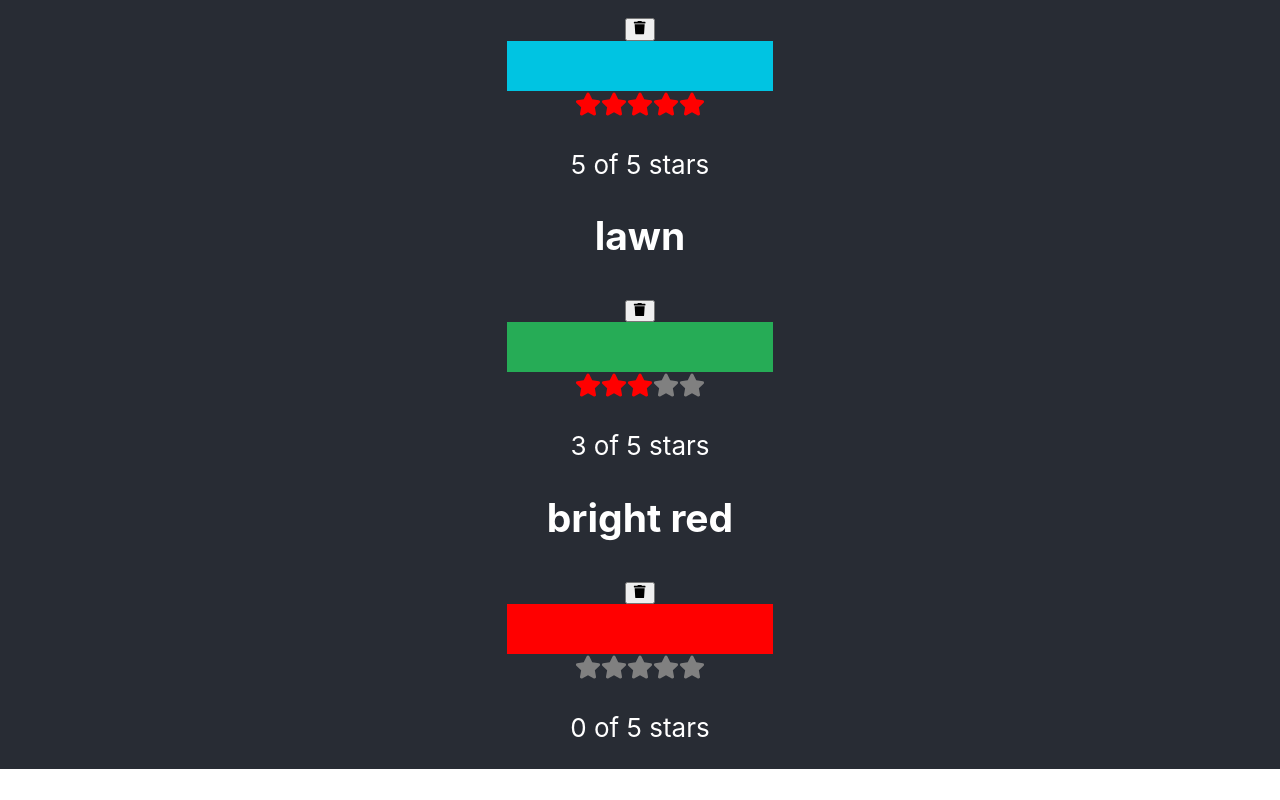
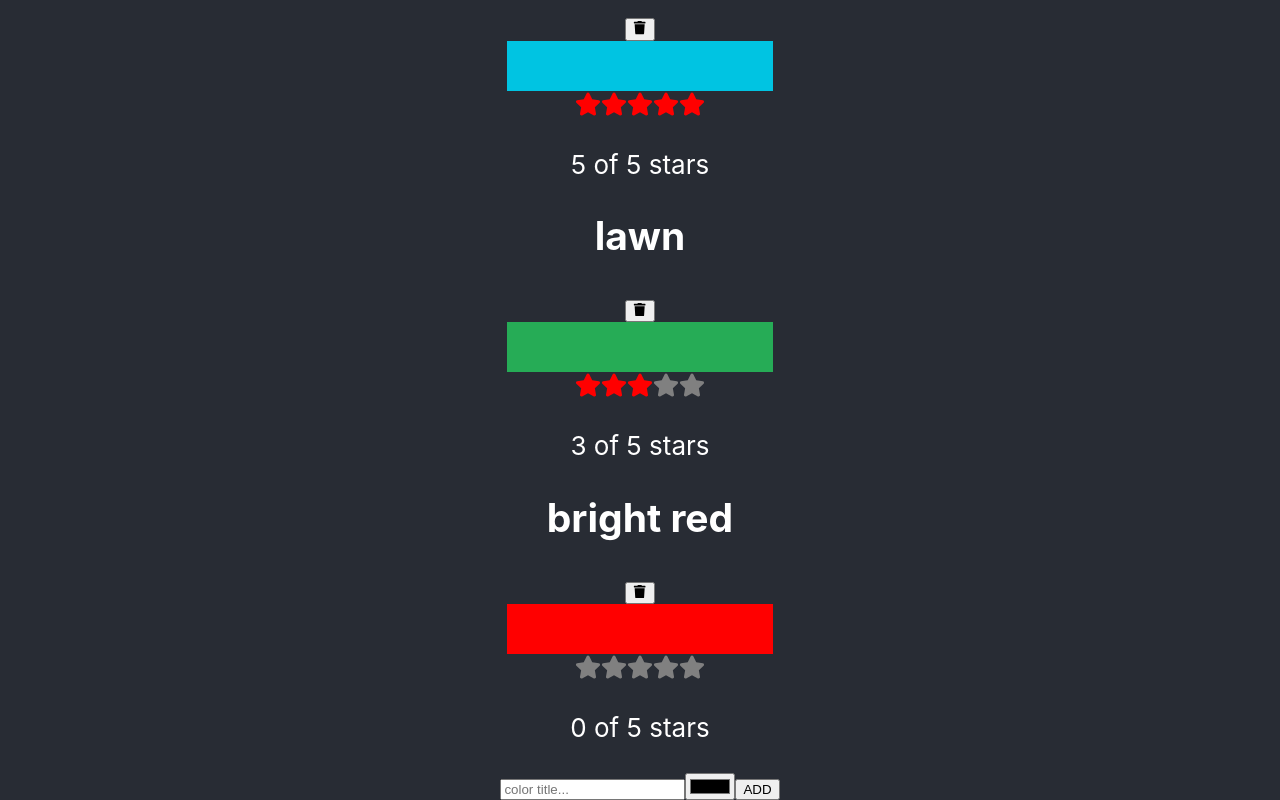
Before and after one commit to jesusMava/react-mini-apps, a React (Create React App) app: page / in a window 1280 px wide. Shown: the part 666-1466 px from the top of the page. Before the commit the page ends 1435 px from the top, so only its background shows below. Built offline with nearby package versions, Linux system fonts and the light colour scheme.

Commit message:
Using hooks

```diff
--- /dev/null
+++ b/src/AddColorForm.js
@@ -0,0 +1,36 @@
+import React, { useRef, useState } from "react";
+import { useInput } from "./hooks/useInput";
+
+const AddColorForm = ({ onNewColor = (f) => f }) => {
+  const [titleProps, resetTitle] = useInput("");
+  const [colorProps, resetColor] = useInput("#000000");
+
+  console.log("useInput")
+  console.log(useInput)
+  const submit = (e) => {
+    e.preventDefault();
+    onNewColor(titleProps.value, colorProps.value);
+    resetTitle();
+    resetColor();
+  };
+
+  return (
+    <form onSubmit={submit}>
+      <input
+        {...titleProps}
+        type="text"
+        placeholder="color title..."
+        required
+      />
+
+      <input
+        {...colorProps}
+        type="color"
+        required
+      />
+      <button>ADD</button>
+    </form>
+  );
+};
+
+export default AddColorForm;
--- a/src/App.js
+++ b/src/App.js
@@ -4,6 +4,8 @@ import StarRating from './StarRating';
 import colorData from './color-data.json';
 import { useState } from 'react';
 import ColorList from './ColorList';
+import AddColorForm from './AddColorForm';
+import { v4 } from 'uuid';
 
 function App() {
   const [colors, setColors] = useState(colorData)
@@ -34,6 +36,14 @@ function App() {
             setColors(newColors)
           }}
         />
+
+        <AddColorForm onNewColor={
+          (title, color) => {
+            const newColor = [...colors, {id: v4(), title, color, rating: 0}]
+            setColors(newColor)
+          }
+        }/>
+
       </header>
 
     </div>
--- a/src/Color.js
+++ b/src/Color.js
@@ -1,7 +1,7 @@
 import React from "react";
 import StarRating from "./StarRating";
 import { FaTrash } from "react-icons/fa";
-
+import { useInput } from "./hooks/useInput";
 const Color = ({ id, title, color, rating, onRemove = f => f, onRate = f => f }) => {
   return (
     <section>
--- /dev/null
+++ b/src/hooks/useInput.js
@@ -0,0 +1,8 @@
+import { useState } from "react";
+export const useInput = (initialValue) => {
+  const [value, setValue] = useState(initialValue);
+  return [
+    { value, onChange: (e) => setValue(e.target.value) },
+    () => setValue(initialValue),
+  ];
+};
```
